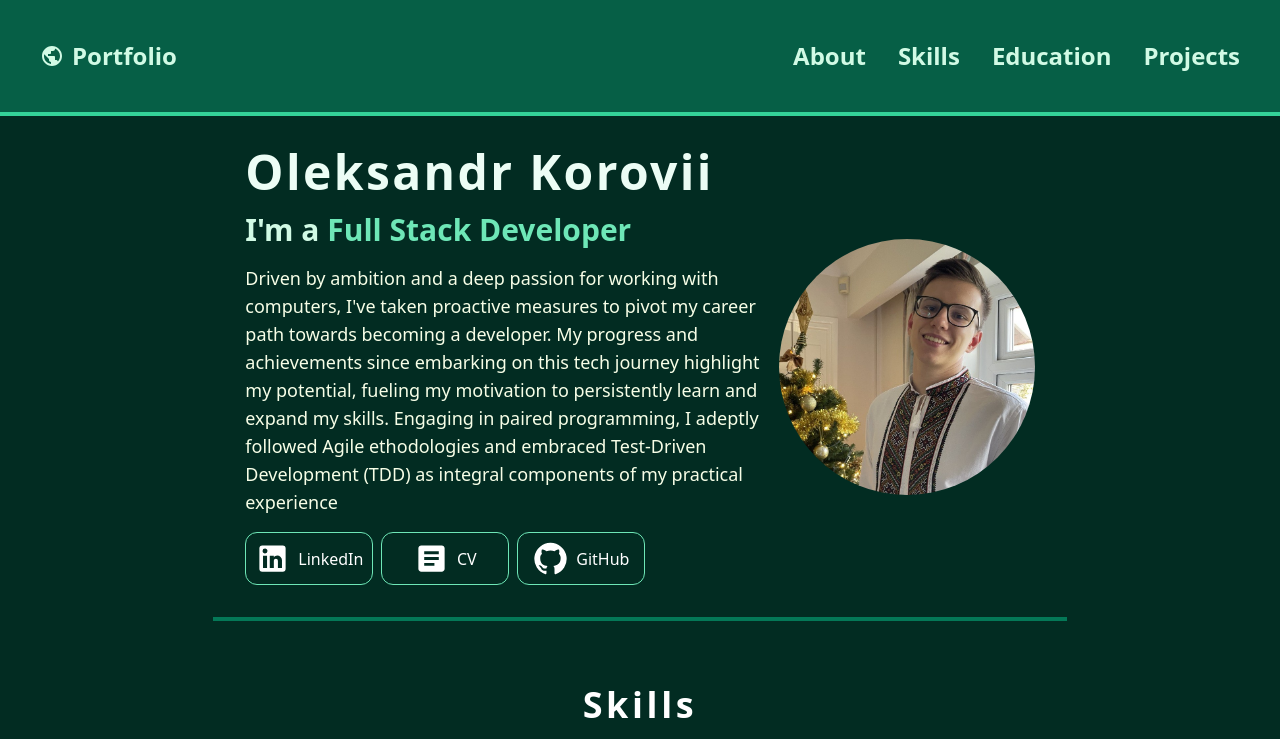
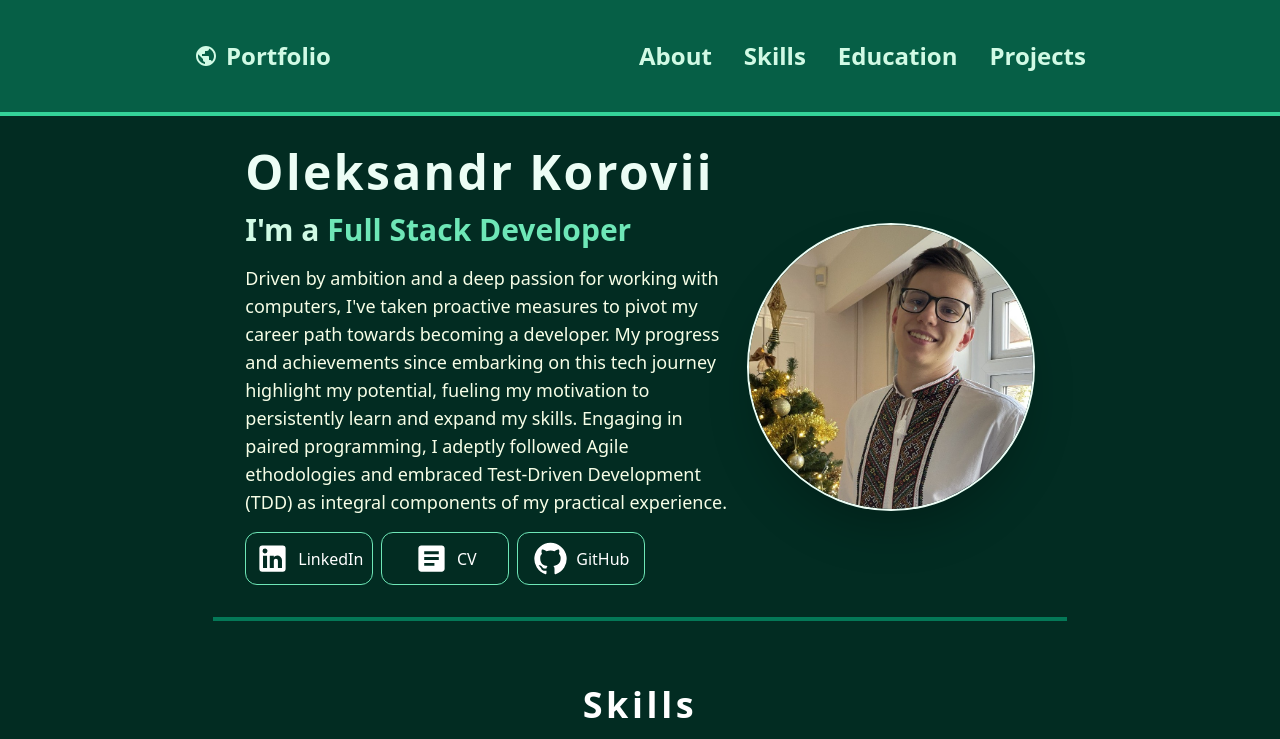
Before and after one commit to Sir1ys/portfolio, a React (Vite) app: page / in a window 1280 px wide. Shown: the top 739 px of the page. Built offline with nearby package versions, Linux system fonts and the light colour scheme.

Commit message:
profile pic & header styles are updated

```diff
--- a/data.js
+++ b/data.js
@@ -29,7 +29,7 @@ export const bio = {
   name: "Oleksandr Korovii",
   roles: ["Full Stack Developer"],
   description:
-    "Driven by ambition and a deep passion for working with computers, I've taken proactive measures to pivot my career path towards becoming a developer. My progress and achievements since embarking on this tech journey highlight my potential, fueling my motivation to persistently learn and expand my skills. Engaging in paired programming, I adeptly followed Agile ethodologies and embraced Test-Driven Development (TDD) as integral components of my practical experience",
+    "Driven by ambition and a deep passion for working with computers, I've taken proactive measures to pivot my career path towards becoming a developer. My progress and achievements since embarking on this tech journey highlight my potential, fueling my motivation to persistently learn and expand my skills. Engaging in paired programming, I adeptly followed Agile ethodologies and embraced Test-Driven Development (TDD) as integral components of my practical experience.",
   github: "https://github.com/Sir1ys",
   resume:
     "https://drive.google.com/file/d/1MG2F8FYyK2SSfSTwDHJW5aiQyi2d-Sy5/view?usp=drive_link",
--- a/src/components/AboutSection.jsx
+++ b/src/components/AboutSection.jsx
@@ -32,7 +32,7 @@ export default function AboutSection() {
       <img
         src={MyPicture}
         alt="This is the picture of me."
-        className="w-64 h-64 rounded-full"
+        className="w-72 h-72 rounded-full shadow-2xl border-2 border-emerald-50"
       />
     </section>
   );
--- a/src/components/Header.jsx
+++ b/src/components/Header.jsx
@@ -26,7 +26,7 @@ export default function Header() {
   const [open, setOpen] = useState(false);
 
   return (
-    <header className="p-10 md:flex md:flex-row md:justify-between border-b-4 border-emerald-400 bg-emerald-800">
+    <header className="p-10 md:flex md:flex-row md:justify-around border-b-4 border-emerald-400 bg-emerald-800">
       <div className="flex items-center gap-2 text-emerald-100 hover:text-emerald-200">
         <PublicIcon />
         <a href={links[0].path} className="font-semibold text-2xl">
```
